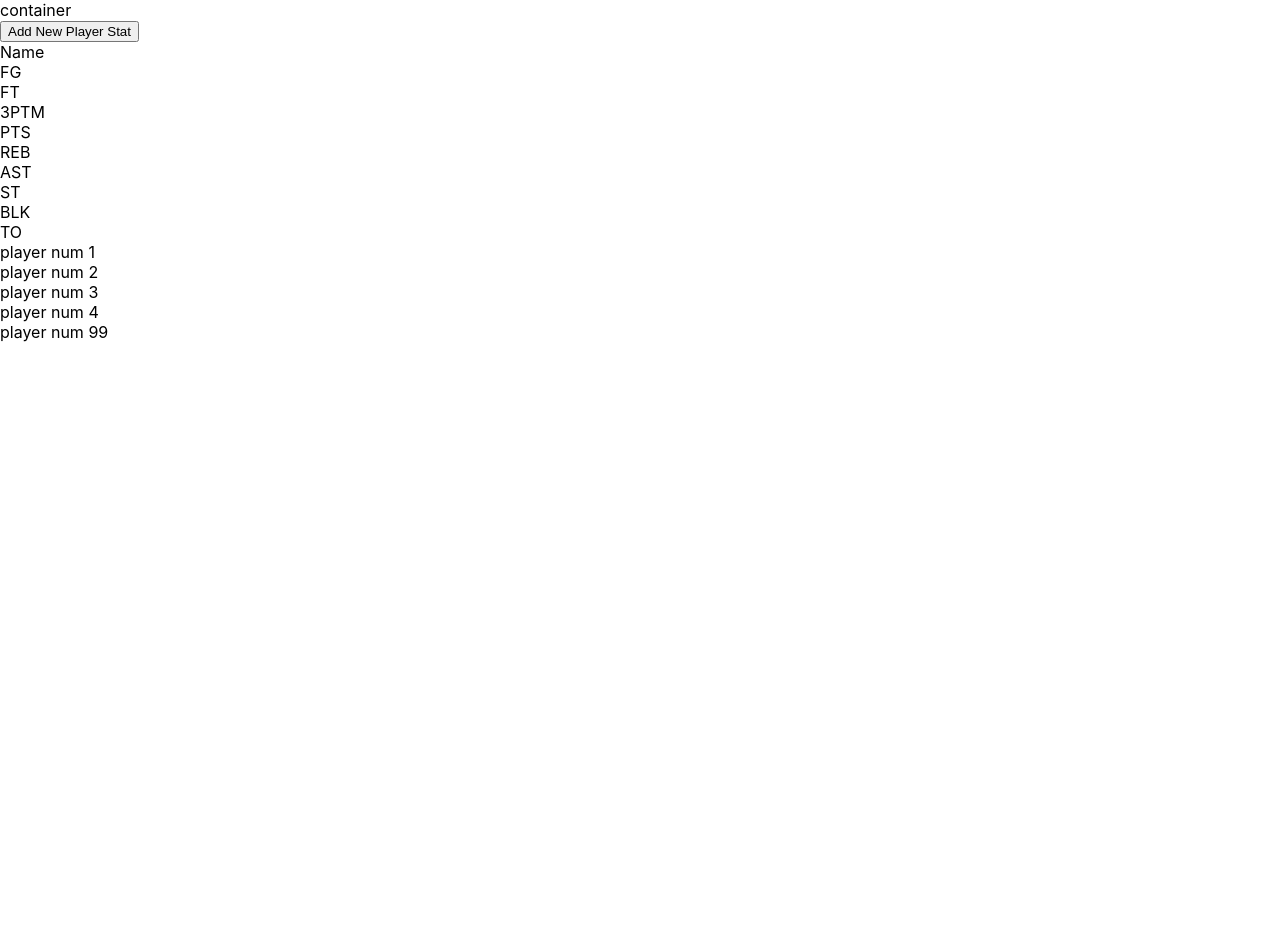
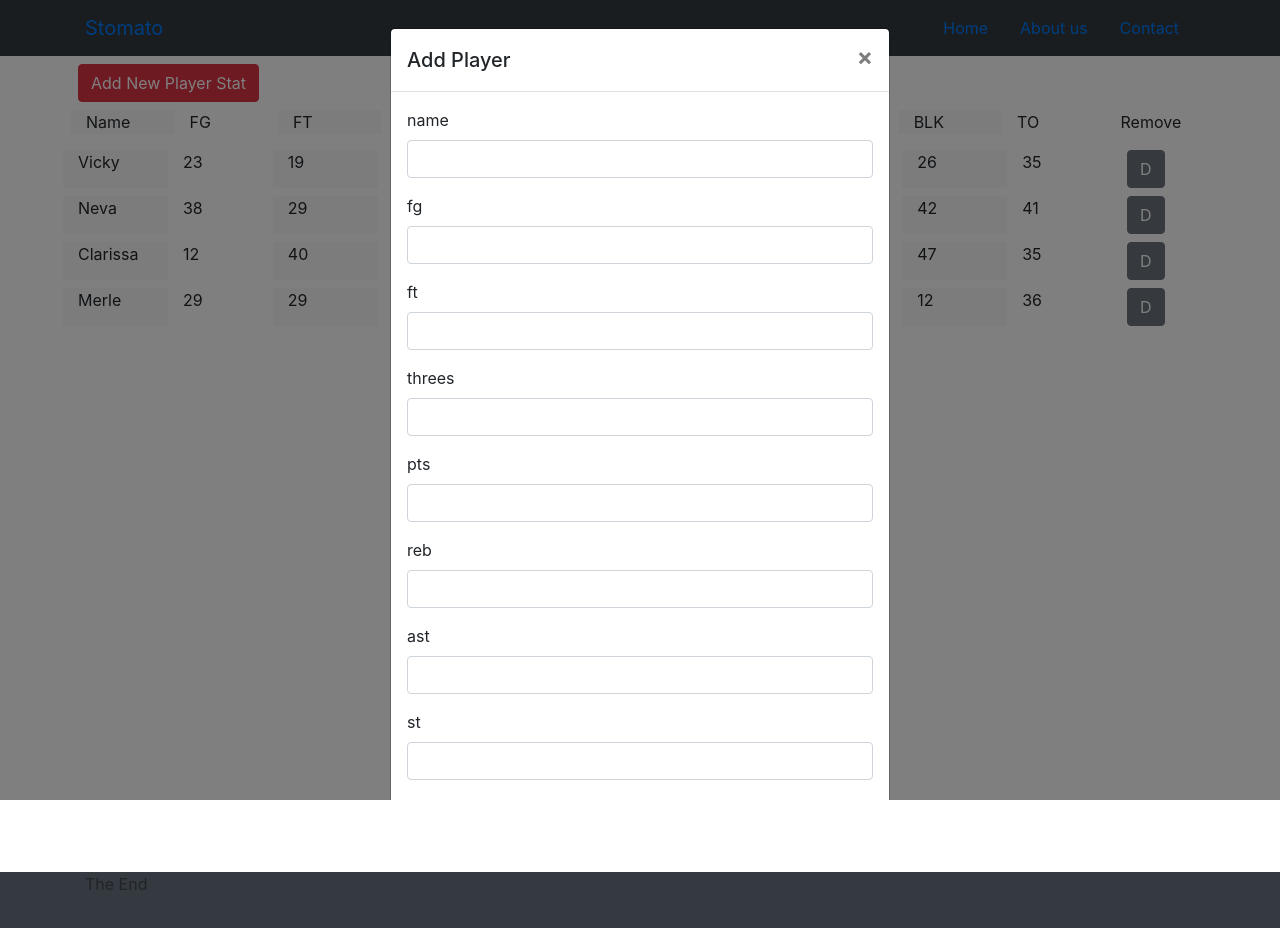
Before and after one commit to bioimpaired/stomato, a React (Create React App) app: page / in a window 1280 px wide. Both pictures are taken after a click on the button "Add New Player Stat". Shown: the top 928 px of the page. Before the commit the page ends 800 px from the top, so only its background shows below. Built offline with nearby package versions, Linux system fonts and the light colour scheme.

Commit message:
crud working except update

```diff
--- a/package.json
+++ b/package.json
@@ -3,6 +3,8 @@
   "version": "0.1.0",
   "private": true,
   "dependencies": {
+    "bootstrap": "^4.3.1",
+    "faker": "^4.1.0",
     "react": "^16.8.2",
     "react-dom": "^16.8.2",
     "react-redux": "^6.0.0",
--- a/src/actions/playerActions.js
+++ b/src/actions/playerActions.js
@@ -1,18 +1,30 @@
+import { generatePlayer } from "../containers/App";
+
 export const ADD_PLAYER = "ADD_PLAYER";
 export const LOAD_INITIAL_PLAYERS = "LOAD_INITIAL_PLAYERS";
+export const REMOVE_PLAYER = "REMOVE_PLAYER";
 
-export const loadInitialPlayers = () => {
-  console.log("loading initial players action");
+export const loadInitialPlayers = allPlayers => {
+  console.log("loading initial players action", allPlayers);
   return {
     type: LOAD_INITIAL_PLAYERS,
-    payload: [1, 2, 3, 4]
+    payload: allPlayers
   };
 };
 
-export const addPlayer = () => {
+export const addPlayer = formState => {
   console.log("action adding player");
   return {
     type: ADD_PLAYER,
-    payload: 99
+    // generates player obj
+    payload: formState
   };
 };
+
+export const removePlayer = index => {
+  console.log("action adding player", index);
+  return {
+    type: REMOVE_PLAYER,
+    payload: index
+  };
+};
--- a/src/components/MatchUp.js
+++ b/src/components/MatchUp.js
@@ -1,39 +1,61 @@
-import React, { Component } from "react";
+import React, { Component, useState } from "react";
 
 import { Container, Row, Col, Button } from "reactstrap";
 
 import PlayerStatLine from "./PlayerStatLine";
+import PlayerModal from "./Modal/PlayerModal";
 
-const MatchUp = ({ allPlayers, addPlayer }) => {
+const MatchUp = ({ allPlayers, addPlayer, removePlayer }) => {
+  const [isOpen, toggleModal] = useState(false);
+
+  const handleToggleModal = () => {
+    toggleModal(!isOpen);
+  };
+
   const handleAddNewPlayerStatLine = e => {
     e.preventDefault();
-    addPlayer();
+    handleToggleModal();
   };
+
   return (
     <div>
       <Row>
         <Col>
-          <Button onClick={handleAddNewPlayerStatLine} color="success">
+          <Button onClick={handleAddNewPlayerStatLine} color="danger">
             Add New Player Stat
           </Button>
         </Col>
       </Row>
-      <Row>
-        <Col>Name</Col>
+      <Row className="p-2">
+        <Col className="bg-light">Name</Col>
         <Col>FG</Col>
-        <Col>FT</Col>
+        <Col className="bg-light">FT</Col>
         <Col>3PTM</Col>
-        <Col>PTS</Col>
+        <Col className="bg-light">PTS</Col>
         <Col>REB</Col>
-        <Col>AST</Col>
+        <Col className="bg-light">AST</Col>
         <Col>ST</Col>
-        <Col>BLK</Col>
+        <Col className="bg-light">BLK</Col>
         <Col>TO</Col>
+        <Col>Remove</Col>
       </Row>
       {allPlayers &&
-        allPlayers.map((player, i) => {
-          return <PlayerStatLine num={player} key={i} />;
+        allPlayers.map((playerStatLine, index) => {
+          return (
+            <PlayerStatLine
+              playerStatLine={playerStatLine}
+              removePlayer={removePlayer}
+              index={index}
+              key={index}
+              handleToggleModal={handleToggleModal}
+            />
+          );
         })}
+      <PlayerModal
+        isOpen={isOpen}
+        handleToggleModal={handleToggleModal}
+        addPlayer={addPlayer}
+      />
     </div>
   );
 };
--- /dev/null
+++ b/src/components/Modal/InputLine.js
@@ -0,0 +1,14 @@
+import React from "react";
+
+import { FormGroup, Label, Input } from "reactstrap";
+
+const InputLine = ({ inputName, onChange, label }) => {
+  return (
+    <FormGroup>
+      <Label for={inputName}>{label}</Label>
+      <Input type="text" name={inputName} onChange={onChange} />
+    </FormGroup>
+  );
+};
+
+export default InputLine;
--- /dev/null
+++ b/src/components/Modal/PlayerModal.js
@@ -0,0 +1,69 @@
+import React, { useState } from "react";
+import {
+  Button,
+  Modal,
+  ModalHeader,
+  ModalBody,
+  ModalFooter,
+  Form
+} from "reactstrap";
+
+import InputLine from "./InputLine";
+
+const PlayerModal = ({ isOpen, handleToggleModal, addPlayer }) => {
+  const initialFormState = {
+    name: "",
+    fg: "",
+    ft: "",
+    threes: "",
+    pts: "",
+    reb: "",
+    ast: "",
+    st: "",
+    blk: "",
+    to: ""
+  };
+
+  const allCats = Object.keys(initialFormState);
+  const [formState, setFormState] = useState(initialFormState);
+
+  const handleInput = e => {
+    e.preventDefault();
+    setFormState({ ...formState, [e.target.name]: e.target.value });
+  };
+
+  const handleAddPlayer = e => {
+    e.preventDefault();
+    addPlayer(formState);
+    setFormState(initialFormState);
+    handleToggleModal();
+  };
+
+  return (
+    <Modal isOpen={isOpen} toggle={handleToggleModal}>
+      <ModalHeader toggle={handleToggleModal}>Add Player</ModalHeader>
+      <ModalBody>
+        <Form>
+          {allCats.map((cat, index) => (
+            <InputLine
+              key={index}
+              inputName={cat}
+              onChange={handleInput}
+              label={cat}
+            />
+          ))}
+        </Form>
+      </ModalBody>
+      <ModalFooter>
+        <Button color="primary" onClick={handleAddPlayer}>
+          Add Player
+        </Button>
+        <Button color="secondary" onClick={handleToggleModal}>
+          Cancel
+        </Button>
+      </ModalFooter>
+    </Modal>
+  );
+};
+
+export default PlayerModal;
--- a/src/components/PlayerStatLine.js
+++ b/src/components/PlayerStatLine.js
@@ -1,5 +1,36 @@
 import React from "react";
 
-export default ({ num }) => {
-  return <div> player num {num} </div>;
+import { Row, Col, Button } from "reactstrap";
+
+export default ({ index, removePlayer, playerStatLine, handleToggleModal }) => {
+  const handleRemoveClick = (e, index) => {
+    e.preventDefault();
+    console.log("clicked", index);
+    removePlayer(index);
+  };
+
+  const handleNameClick = e => {
+    e.preventDefault();
+    handleToggleModal();
+  };
+
+  return (
+    <Row className="pt-2">
+      <Col className="bg-light" onClick={handleNameClick}>
+        {playerStatLine.name}
+      </Col>
+      <Col>{playerStatLine.fg}</Col>
+      <Col className="bg-light">{playerStatLine.ft}</Col>
+      <Col>{playerStatLine.threes}</Col>
+      <Col className="bg-light">{playerStatLine.pts}</Col>
+      <Col>{playerStatLine.reb}</Col>
+      <Col className="bg-light">{playerStatLine.ast}</Col>
+      <Col>{playerStatLine.st}</Col>
+      <Col className="bg-light">{playerStatLine.blk}</Col>
+      <Col>{playerStatLine.to}</Col>
+      <Col>
+        <Button onClick={e => handleRemoveClick(e, index)}>D</Button>
+      </Col>
+    </Row>
+  );
 };
--- a/src/containers/App.js
+++ b/src/containers/App.js
@@ -3,26 +3,62 @@ import { connect } from "react-redux";
 import { bindActionCreators } from "redux";
 
 import MatchUp from "../components/MatchUp";
+import { Layout } from "./Layout";
 
-import { addPlayer, loadInitialPlayers } from "../actions/playerActions";
+import {
+  addPlayer,
+  loadInitialPlayers,
+  removePlayer
+} from "../actions/playerActions";
+
+import faker from "faker";
+
+//fake seed data
+const generateRandomNum = () =>
+  faker.random.number({
+    min: 10,
+    max: 50
+  });
+
+export const generatePlayer = () => ({
+  name: faker.name.firstName(),
+  fg: generateRandomNum(),
+  ft: generateRandomNum(),
+  threes: generateRandomNum(),
+  pts: generateRandomNum(),
+  reb: generateRandomNum(),
+  ast: generateRandomNum(),
+  st: generateRandomNum(),
+  blk: generateRandomNum(),
+  to: generateRandomNum()
+});
+
+const generateSeedPlayers = amount => {
+  let allPlayers = Array.from({ length: amount }, (v, i) => i);
+  allPlayers = allPlayers.map(player => generatePlayer());
+  return allPlayers;
+};
 
 class App extends Component {
   componentWillMount() {
     // load initial players
     const { loadInitialPlayers } = this.props;
-    console.log("loading initial players app");
-    loadInitialPlayers();
+    const allSeedPlayers = generateSeedPlayers(4);
+    console.log("loading initial players app", allSeedPlayers);
+    loadInitialPlayers(allSeedPlayers);
   }
 
   render() {
     console.log("props", this.props);
-    const { mainState, addPlayer } = this.props;
+    const { mainState, addPlayer, removePlayer } = this.props;
     return (
-      <div className="App">
-        <header className="App-header" />
-        container
-        <MatchUp allPlayers={mainState.allPlayers} addPlayer={addPlayer} />
-      </div>
+      <Layout>
+        <MatchUp
+          allPlayers={mainState.allPlayers}
+          addPlayer={addPlayer}
+          removePlayer={removePlayer}
+        />
+      </Layout>
     );
   }
 }
@@ -32,7 +68,8 @@ export default connect(
     mainState: { allPlayers: state.players.allPlayers }
   }),
   dispatch => ({
-    addPlayer: () => dispatch(addPlayer()),
-    loadInitialPlayers: () => dispatch(loadInitialPlayers())
+    addPlayer: formState => dispatch(addPlayer(formState)),
+    loadInitialPlayers: allPlayers => dispatch(loadInitialPlayers(allPlayers)),
+    removePlayer: index => dispatch(removePlayer(index))
   })
 )(App);
--- /dev/null
+++ b/src/containers/Layout.js
@@ -0,0 +1,51 @@
+import React, { Component } from "react";
+
+import {
+  Container,
+  Navbar,
+  NavbarBrand,
+  NavItem,
+  Nav,
+  NavLink
+} from "reactstrap";
+
+export class Layout extends React.Component {
+  render() {
+    const { children } = this.props;
+    return (
+      <div>
+        <Navbar color="dark" expand="sm">
+          <Container>
+            <NavbarBrand href="/">Stomato</NavbarBrand>
+            <Nav className="ml-auto">
+              <NavItem>
+                <NavLink href="/compoents/">Home</NavLink>
+              </NavItem>
+              <NavItem>
+                <NavLink href="/components/">About us</NavLink>
+              </NavItem>
+              <NavItem>
+                <NavLink href="/components/">Contact</NavLink>
+              </NavItem>
+            </Nav>
+          </Container>
+        </Navbar>
+        <Container className="p-2">
+          <div style={styles.mainBody}>{children}</div>
+        </Container>
+        <div style={styles.footer} className="bg-dark">
+          <Container>The End</Container>
+        </div>
+      </div>
+    );
+  }
+}
+
+const styles = {
+  mainBody: {
+    height: "100vh"
+  },
+  footer: {
+    height: 100
+  }
+};
--- a/src/index.css
+++ /dev/null
@@ -1,14 +0,0 @@
-body {
-  margin: 0;
-  padding: 0;
-  font-family: -apple-system, BlinkMacSystemFont, "Segoe UI", "Roboto", "Oxygen",
-    "Ubuntu", "Cantarell", "Fira Sans", "Droid Sans", "Helvetica Neue",
-    sans-serif;
-  -webkit-font-smoothing: antialiased;
-  -moz-osx-font-smoothing: grayscale;
-}
-
-code {
-  font-family: source-code-pro, Menlo, Monaco, Consolas, "Courier New",
-    monospace;
-}
--- a/src/index.js
+++ b/src/index.js
@@ -1,10 +1,10 @@
 import React from "react";
 import ReactDOM from "react-dom";
-import "./index.css";
 import App from "./containers/App";
 import * as serviceWorker from "./serviceWorker";
 import { Provider } from "react-redux";
 import store from "./store";
+import "bootstrap/dist/css/bootstrap.min.css";
 
 ReactDOM.render(
   <Provider store={store}>
--- a/src/reducers/playersReducer.js
+++ b/src/reducers/playersReducer.js
@@ -1,4 +1,8 @@
-import { ADD_PLAYER, LOAD_INITIAL_PLAYERS } from "../actions/playerActions";
+import {
+  ADD_PLAYER,
+  LOAD_INITIAL_PLAYERS,
+  REMOVE_PLAYER
+} from "../actions/playerActions";
 
 const initialState = {};
 
@@ -18,6 +22,15 @@ export default (state = initialState, action) => {
         allPlayers: [...state.allPlayers, action.payload]
       };
     }
+    case REMOVE_PLAYER: {
+      console.log("reducer remove player", state.allPlayers);
+      state.allPlayers.splice(action.payload, 1);
+      console.log("after splice", state.allPlayers);
+      return {
+        ...state,
+        allPlayers: state.allPlayers
+      };
+    }
     default:
       console.log("reducer default");
       return initialState;
```
Also changed, not shown: 1 other file (tests, documents, lock files or other folders).
